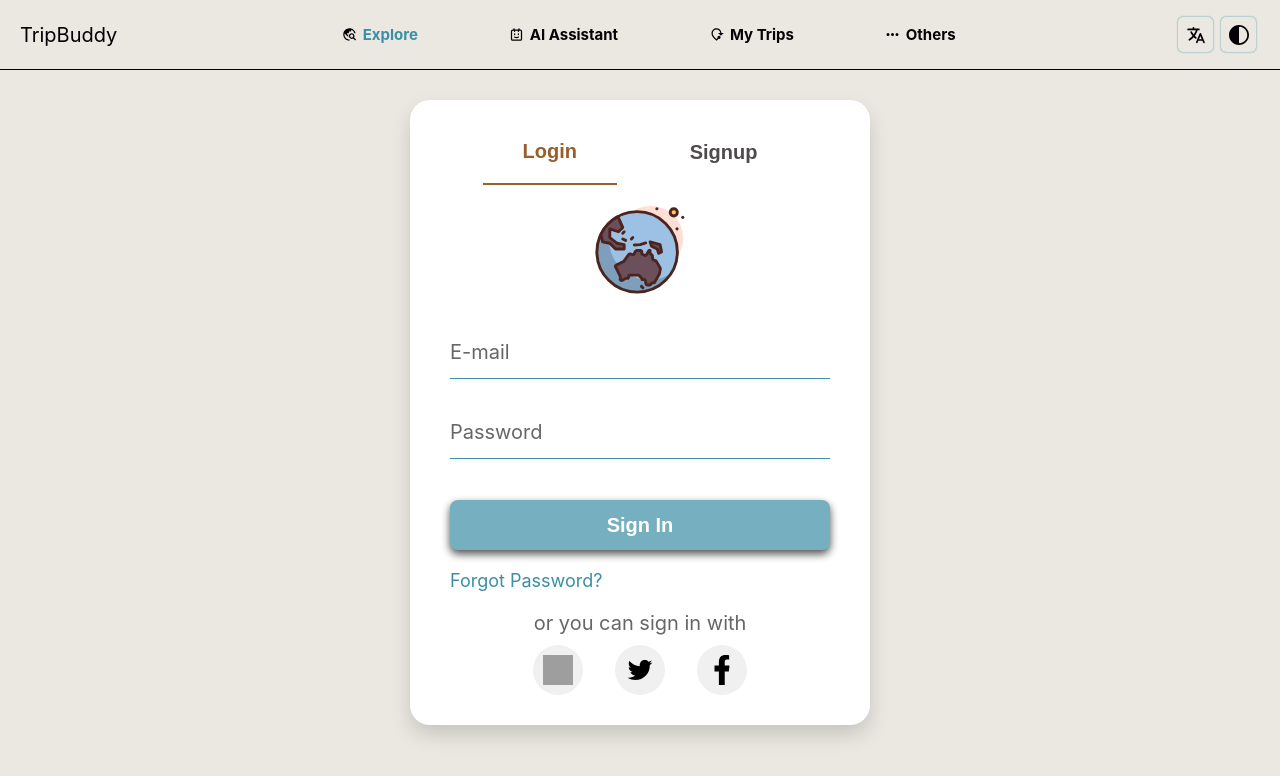
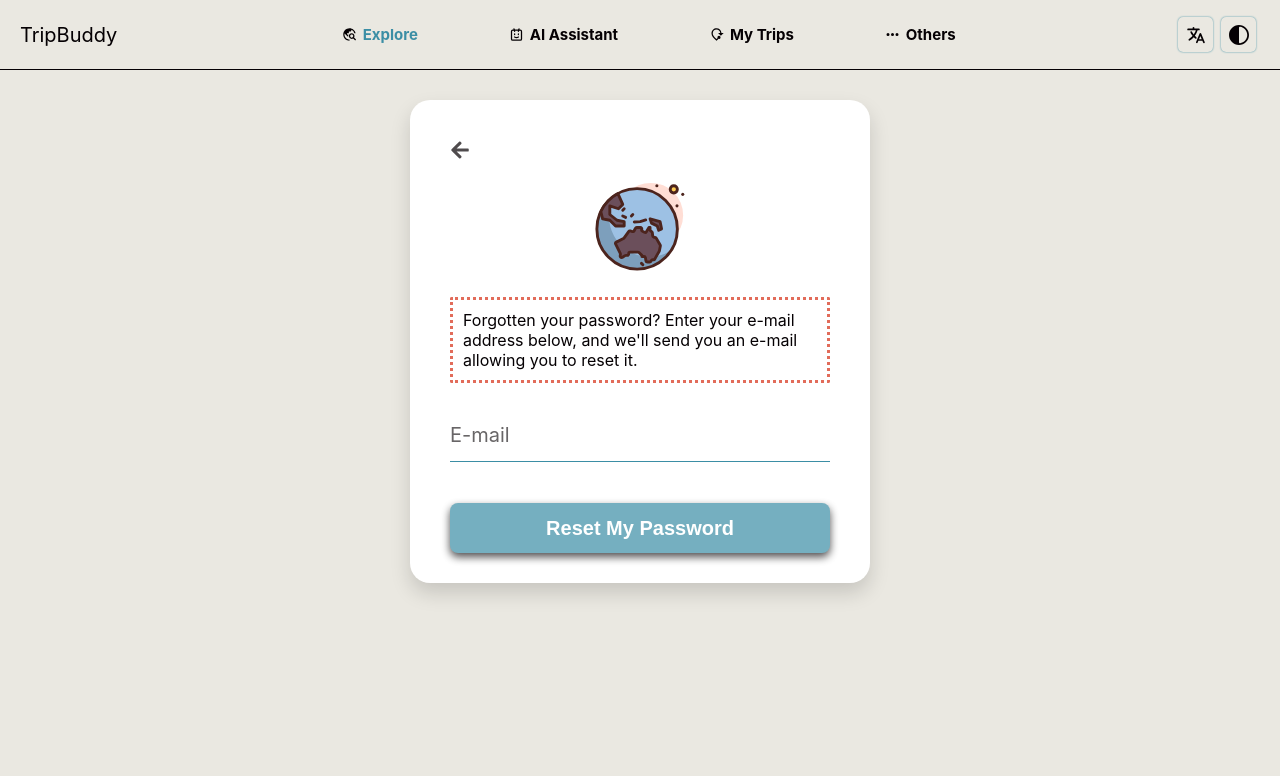
Before and after one commit to 112-2-SDM-G4/TripBuddy, a React (Create React App) app in the folder frontend/: page /forget-password in a window 1280 px wide. Before the commit this address led to /login. Shown: the top 776 px of the page. Built offline with nearby package versions, Linux system fonts and the light colour scheme; grey boxes are pictures that could not be loaded.

Commit message:
[TAS-44] Fix routing

```diff
--- a/frontend/package.json
+++ b/frontend/package.json
@@ -41,5 +41,8 @@
       "last 1 firefox version",
       "last 1 safari version"
     ]
+  },
+  "devDependencies": {
+    "@babel/plugin-proposal-private-property-in-object": "^7.21.11"
   }
 }
--- a/frontend/src/App.js
+++ b/frontend/src/App.js
@@ -29,13 +29,10 @@ function App() {
             {/* {isLoggedIn && <Header />} */}
             <Header />
 
-            {isLoggedIn
-                ? <Navigate to="explore" replace={true} />
-                : <Navigate to="login" replace={true} />
-            }
-
             <Routes>
-                <Route path="/">
+                {/* <Route path="/"> */}
+                    <Route path="/" element={isLoggedIn ? <Navigate to="explore" replace={true} />
+                                                        : <Navigate to="login" replace={true} />} />
                     <Route path="explore" element={<Explore />} />
                     <Route path="login" element={<Login />} />
                     <Route path="forget-password" element={<ForgotPassword />} />
@@ -46,7 +43,7 @@ function App() {
                     <Route path="mytrips" element={<MyTrips />} />
                     <Route path="spot/:id" element={<ViewSpot />} />
                     <Route path="*" element={<NotFound />} />
-                </Route>
+                {/* </Route> */}
             </Routes>
             {windowSize.width < constants.MOBILE_SCREEN_WIDTH && <Footer />}
 
```
Also changed, not shown: 1 other file (tests, documents, lock files or other folders).
